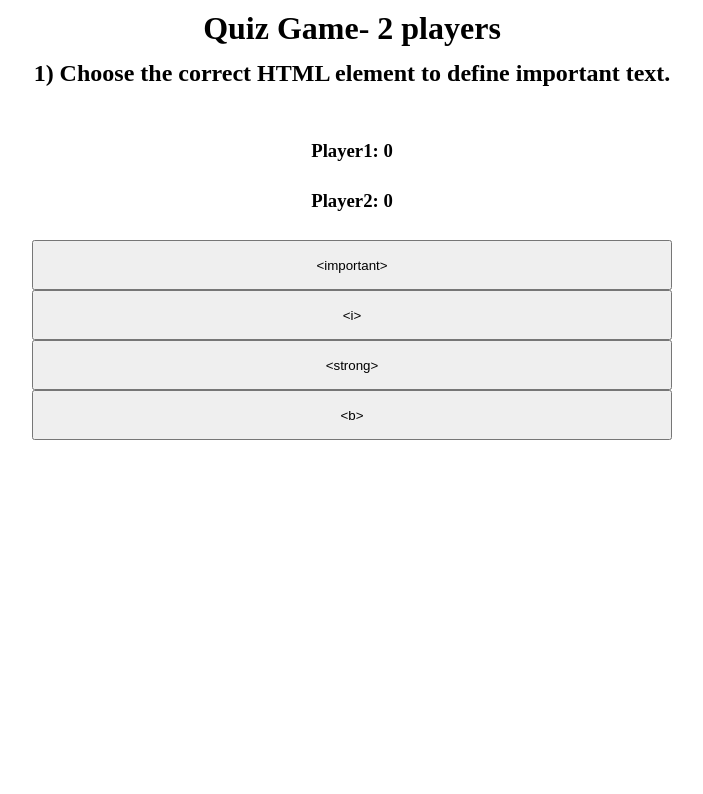
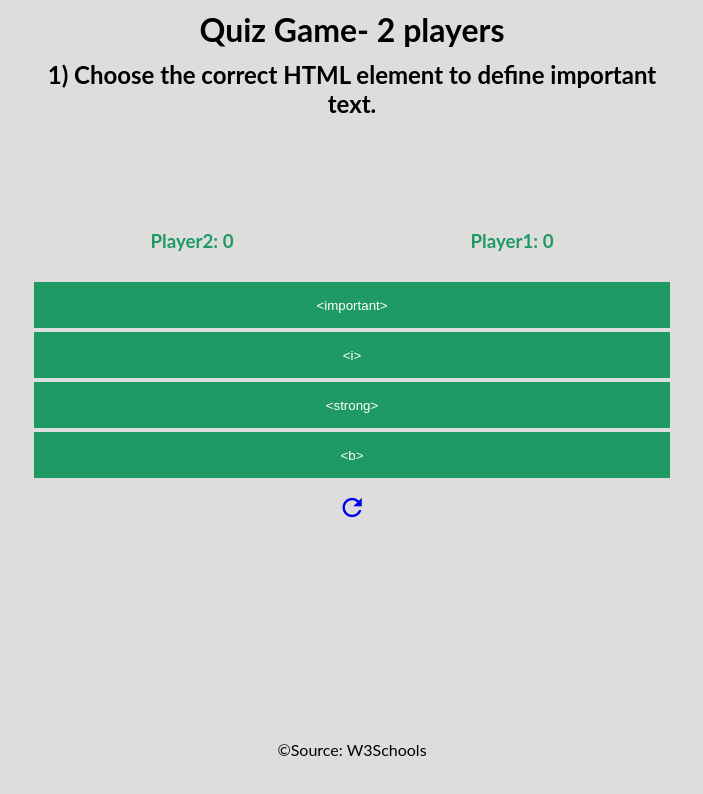
Before and after one commit to flight846/wdi-project1a-html-quiz-game, a plain HTML site: page index.html in a window 1280 px wide. Both pictures are taken after a click on the button "Microsoft". Shown: the whole page, without its empty margins (288-991 px from the left). Drawn offline with nearby package versions, Linux system fonts and the light colour scheme; files whose address does not match are found by name.

Commit message:
Add a reset button

```diff
--- a/app.js
+++ b/app.js
@@ -10,9 +10,9 @@ function Question (prompt, answers, correctAnswerIndex) {
 
 // using the new keyword and the constructor we can create questions for the quiz
 var question1 = new Question('Who is making the Web standards?', ['Google', 'Microsoft', 'The World Wide Web Consortium', 'Mozilla'], 2);
-var question2 = new Question('Choose the correct HTML element to define important text.', ['<important>', '<i>', '<strong>', '<b>'], 3);
+var question2 = new Question('Choose the correct HTML element to define important text.', ['<important>', '<i>', '<strong>', '<b>'], 2);
 var question3 = new Question('How can you open a link in a new tab/browser window?', ['<a href="url" new>', '<a href="url" traget="new">', '<a href="url" target="_blank">'], 1);
-var question4 = new Question('Inline elements are normally displayed without starting a new line.', ['True', 'False', 'NA', 'NA'], 1);
+var question4 = new Question('Inline elements are normally displayed without starting a new line.', ['True', 'False', 'NA', 'NA'], 0);
 var question5 = new Question('Which HTML attribute is used to define inline styles?', ['class', 'font', 'style', 'styles'], 2);
 var question6 = new Question('How do you add a background color for all <h1> elements?', ['all.h1 {background-color:#FFFFFF;}', 'h1.all {background-color:#FFFFFF;}', 'h1 {background-color:#FFFFFF;', 'NA'], 2);
 var question7 = new Question('What is the correct CSS syntax for making all the <p> elements bold?', ['p {font-weight:bold;}', '<p style="font-size:bold;">', 'p {text-size:bold;}', '<p style="text-size:bold;">'], 0);
@@ -87,7 +87,7 @@ function playTurn (choice) {
 // a function to update the display whenever the data changes
 function updateDisplay () {
   if (isGameOver()) {
-    $('h2').text(' Gameover. Winner is ' + whoWon())
+    $('h2').text('Gameover. Winner is ' + whoWon())
   } else {
     $('h2').text(quiz.currentQuestion + ') ' + quiz.questions[quiz.currentQuestion].prompt)
     // hard coded display, only has 4 answers at a time. Each is displayed as a button, so can use the order (eg) that they appear in the dom to select them
@@ -127,7 +127,7 @@ $(function () {
   $('button').click(function () {
     // if gameover then restart else log a player turn
     if (isGameOver()) {
-      restart()
+      $('this').off('click');
     } else {
       // can use jquery index() to find the position of this element in relation to its siblings. works as only answers are in this container
       playTurn($(this).index())
@@ -136,4 +136,9 @@ $(function () {
   })
   // update the display for the first time
   updateDisplay()
+
+  $('.reset-btn').on('click', function() {
+    console.log('Button clicked')
+    window.location.reload();
+  });
 })
--- a/index.html
+++ b/index.html
@@ -24,9 +24,14 @@
                 <button></button>
                 <button></button>
                 <button></button>
+                <div class="row">
+                    <a href="#" class="reset-btn"><i class="ion-android-refresh"></i></a>
+                </div>
             </div>
         </div>
     </div>
+    <footer>&copy;Source: W3Schools</footer>
+
 
     <script src="https://code.jquery.com/jquery-2.2.4.min.js" integrity="sha256-BbhdlvQf/xTY9gja0Dq3HiwQF8LaCRTXxZKRutelT44=" crossorigin="anonymous"></script>
     <script type="text/javascript" src="./app.js"></script>
--- a/styles.css
+++ b/styles.css
@@ -1,3 +1,8 @@
+body {
+    font-family: 'lato', arial, 'Helvatica Nueue';
+    background-color: #ddd;
+}
+
 * {
     padding: 0;
     margin: 0;
@@ -13,28 +18,32 @@
 h1 {
     justify-content: center;
     text-align: center;
-    height: 50px;
+    height: 100px;
     width: 100%;
+    margin-bottom: 50px;
 }
 
 h2 {
     justify-content: center;
     text-align: center;
-    height: 50px;
+    height: 150px;
     width: 100%;
-    margin-bottom: 30px;
+    margin-bottom: 20px;
 }
 
 h3 {
-    justify-content: center;
+    display: inline;
+    float: right;
     text-align: center;
     height: 50px;
-    width: 100%;
+    width: 50%;
+    color: #1F9A65;
+    font-weight: 700;
 }
 
 .container {
     width: 50%;
-    height: 100vh;
+    height: 85vh;
     margin-left: 25%;
 }
 
@@ -43,33 +52,26 @@ h3 {
     height: 50px;
     padding: 0;
     margin: 0;
+    background-color: #1F9A65;
+    color: #fff;
+    border: 2px solid #ddd;
+
 }
 
-
-
-.btn {
-    display: inline-block;
-    margin-bottom: 5px;
-    padding: 10px 30px;
-    font-weight: 300;
-    text-decoration: none;
-    border-radius: 200px;
-    transition: background-color 0.2s, border 0.2s, color 0.2s;
+.main button:hover {
+    background-color: #24ba7a;
 }
 
-.btn-full:link, .btn-full:visited { /*--- Visited links remain default ---*/
-    background-color: #e67e22;
-    border: 1px solid #e67e22;
-    color: #fff;
-    margin-right: 15px;
+.main button:focus {
+  outline: none;
 }
 
-.drop-down {
-	height: 150px;
-    width: 100%;
+.row {
+    margin-top: 10px;
+    font-size: 28px;
+    text-align: center;
 }
 
-
-.row button:hover {
-
+footer {
+    text-align: center;
 }
```
